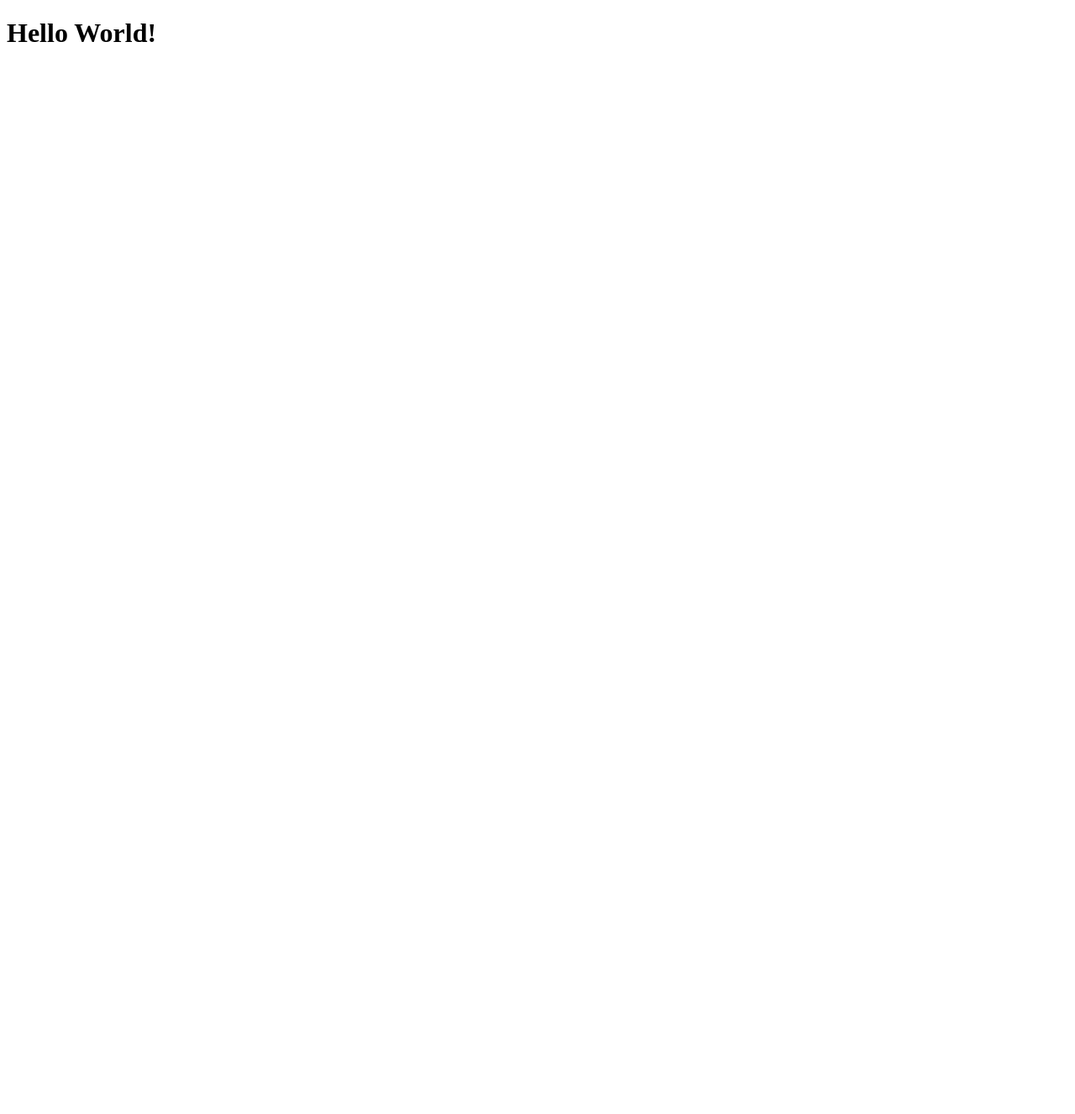
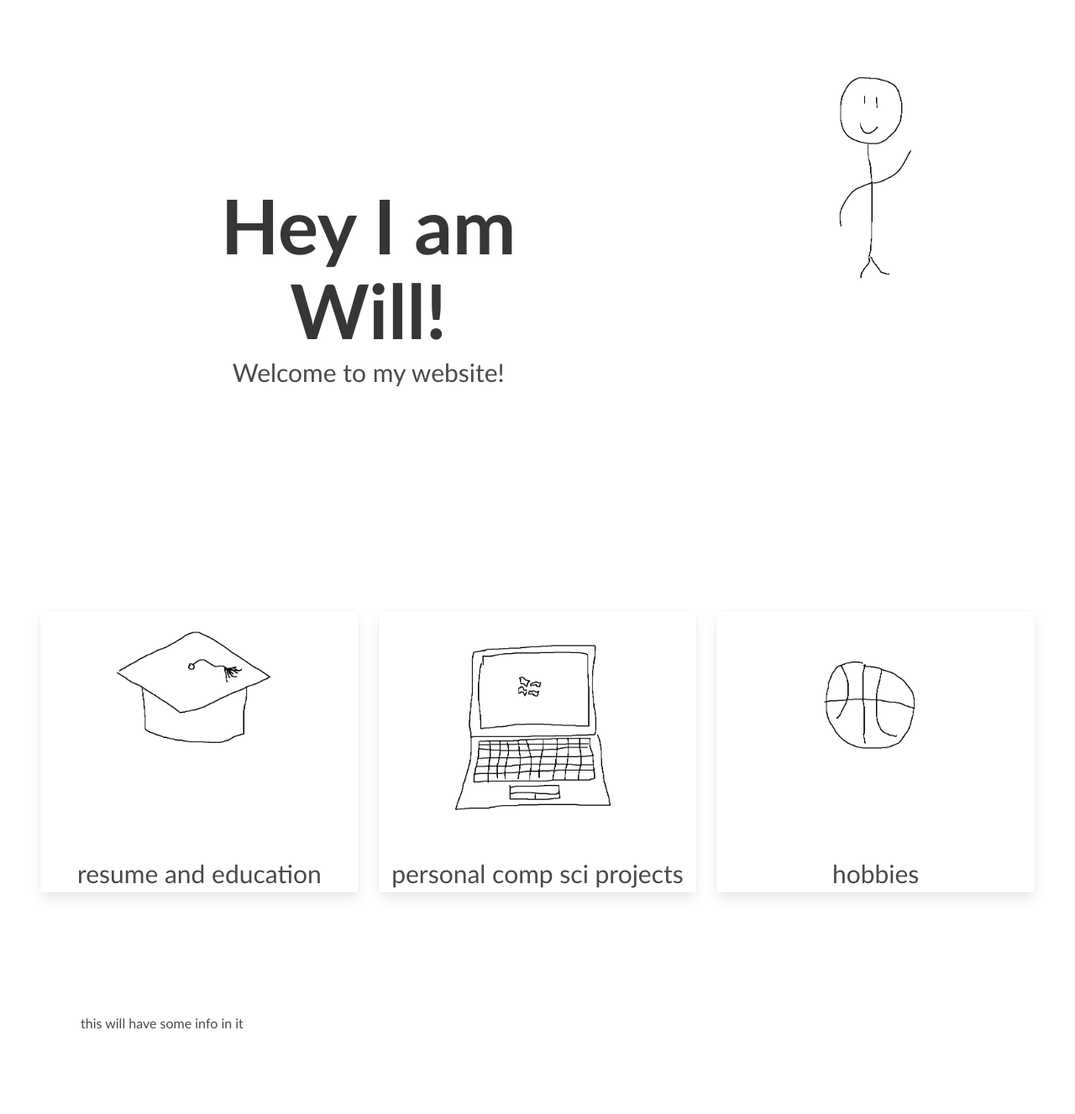
Before and after one commit to wbucher3/personalWebsite, a website: page index.html in a window 1280 px wide. Shown: the whole page at 84% size. Before the commit the page ends 800 px from the top, so only its background shows below. Drawn offline with nearby package versions, Linux system fonts and the light colour scheme.

Commit message:
added buttons to home page with other page files

```diff
--- a/index.html
+++ b/index.html
@@ -7,13 +7,91 @@
   <title>WilliamBucher.com</title>
   <meta name="description" content="Personal website containing resume and things about me">
   <meta name="author" content="William Bucher">
-
+  <link rel="stylesheet" href="https://cdn.jsdelivr.net/npm/bulma@0.9.1/css/bulma.min.css">
   <link rel="stylesheet" href="./styles.css">
 
 </head>
 
 <body>
-    <h1>Hello World!</h1>
+
+<!-- intro card -->
+
+<section class="section">
+  <div class="columns">
+
+    <!--right column-->
+    <div class="column is-two-thirds">
+      <div class="landingPageTitle">
+      <p class="title" style="font-size: 90px;">
+        Hey I am Will!
+
+      </p>
+
+      <p class="subtitle" style="font-size: 30px;">
+        Welcome to my website!
+
+      </p>
+      </div>
+
+    </div>
+
+    <!--left column-->
+    <div class="column">
+      <img src="./images/stickman.png">
+
+    </div>
+
+  </div>
+</section>
+
+<!--Categories-->
+
+<section class="section">
+
+  <div class="columns">
+
+    <!--education tab-->
+    <div class="column is-one-third">
+      <div class="card grow" onclick="location.href = './background.html'">
+        <img src="images/gradHat.png">
+        <p class="cardSubtext">
+          resume and education
+        </p>
+        </div>
+    </div>
+
+    <!--Personal Project Tab-->
+    <div class="column is-one-third">
+      <div class="card grow" onclick="location.href = './projects.html'">
+        <img src="images/computer.png">
+        <p class="cardSubtext">
+          personal comp sci projects
+        </p>
+        </div>
+      </div>
+
+    <!--Hobbies Tab-->
+    <div class="column is-one-third">
+      <div class="card grow" onclick="location.href = './hobbies.html'">
+        <img src="images/basketball.png">
+        <p class="cardSubtext">
+          hobbies
+        </p>
+        </div>
+      </div>
+
+
+  </div>
+</section>
+
+<!-- post button info-->
+<section class="section">
+  <div class="section">
+    <p>this will have some info in it</p>
+  </div>
+
+</section>
+
 
 </body>
 </html>
--- a/styles.css
+++ b/styles.css
@@ -0,0 +1,20 @@
+* {
+    font-family: 'Trebuchet MS', sans-serif;
+}
+
+.landingPageTitle {
+    text-align: center;
+    padding: 170px;
+}
+
+.grow {
+    transition: all .2s ease-in-out;
+}
+.grow:hover {
+    transform: scale(1.03);
+}
+
+.cardSubtext {
+    text-align: center;
+    font-size: 30px;
+}
```
Also changed, not shown: hobbies.html (added, +38 -0 lines), package.json (added, +22 -0 lines), background.html (added), images/basketball.png (added), images/computer.png (added), images/gradHat.png (added), images/placeholderpic.jpg (added), images/stickman.png (added), projects.html (added), 2 other files.
